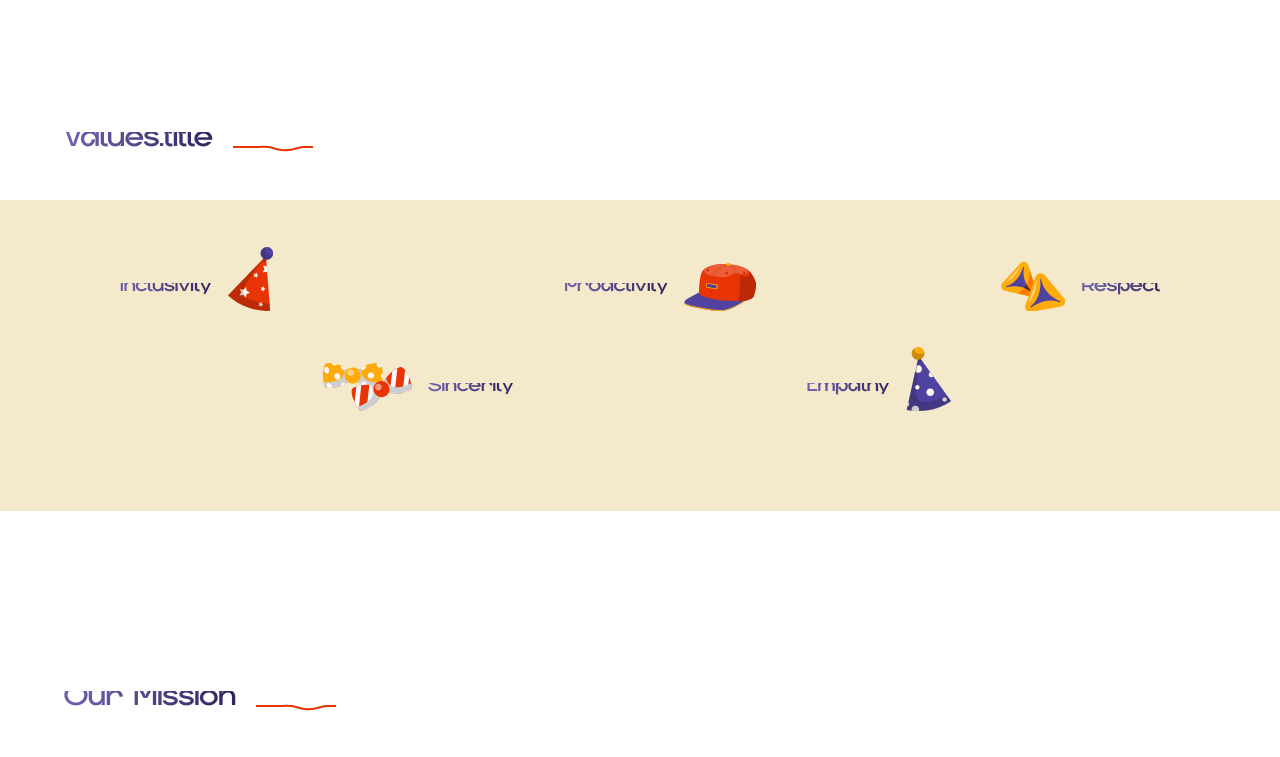
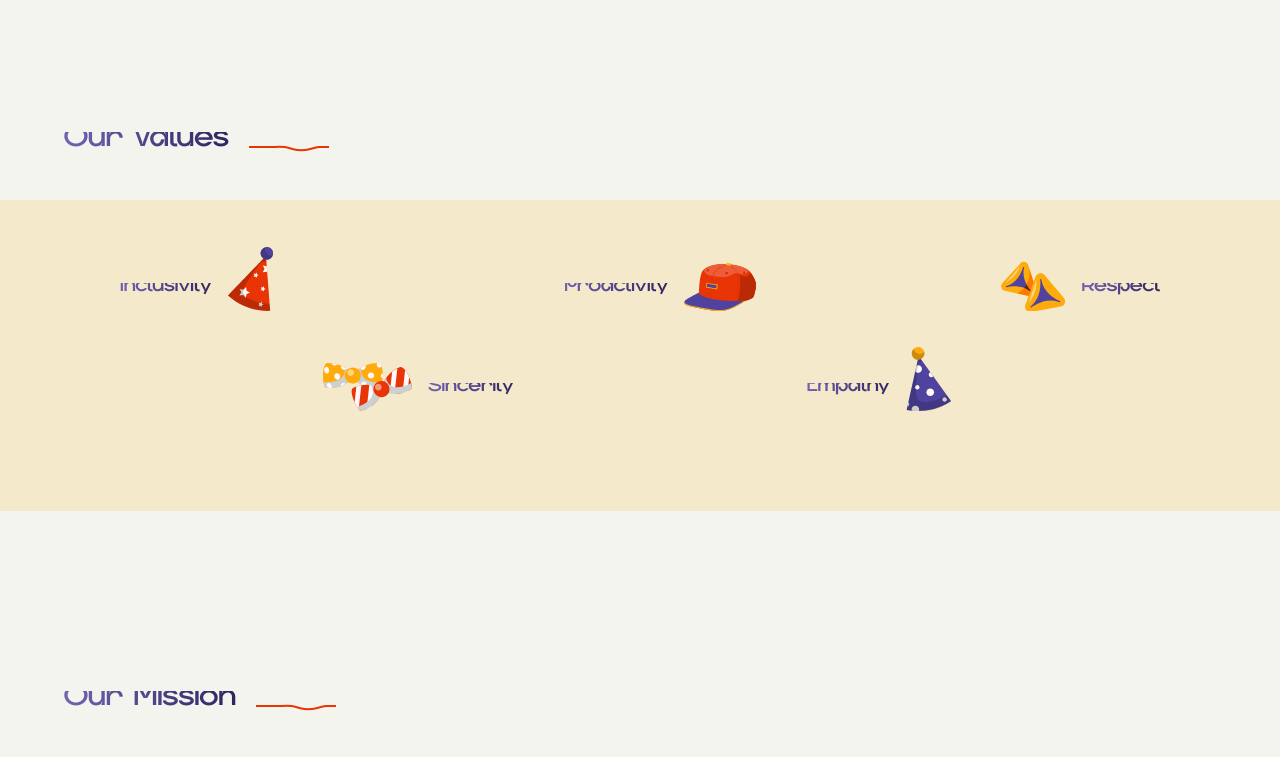
Before and after one commit to baza-trainee/boop, a Next.js app: page /en in a window 1280 px wide. Shown: the part 1320-2077 px from the top of the page. Built offline with nearby package versions, Linux system fonts and the light colour scheme; no server answers.

Commit message:
Fixed the problem with displaying Values title

```diff
--- a/messages/en.json
+++ b/messages/en.json
@@ -5,9 +5,10 @@
     "text": "We strive to ensure that every children's hospital in Ukraine becomes a place of joy and smiles for children who find themselves in difficult and crisis situations."
   },
   "Values": {
+    "title": "Our Values",
     "inclusivity": {
       "text": "Inclusivity",
-      "hoverText": " we value everyone, regardless of their circumstances, and do our best to make everyone feel important and needed"
+      "hoverText": "we value everyone, regardless of their circumstances, and do our best to make everyone feel important and needed"
     },
     "proactivity": {
       "text": "Proactivity",
--- a/messages/ua.json
+++ b/messages/ua.json
@@ -5,6 +5,7 @@
     "text": "Ми прагнемо, аби в кожній дитячій лікарні України було місце для радості і посмішок дітей, які опинилися в складних та кризових ситуаціях."
   },
   "Values": {
+    "title": "Наші цінності",
     "inclusivity": {
       "text": "Інклюзивність",
       "hoverText": "ми цінуємо кожного, незалежно від обставин,  і робимо все,  щоб кожен відчував себе важливим і потрібним"
--- a/src/components/main/main-page/MainPage.tsx
+++ b/src/components/main/main-page/MainPage.tsx
@@ -20,12 +20,14 @@ const MainPage = () => {
           className="-z-1 absolute -top-[100px] right-0"
         />
       </div>
+      <div className="bg-bgWhite">
         <Vision />
         <Values />
         <Mission />
         <Goals />
         <Counter />
         <PressAboutUs />
+      </div>
     </>
   );
 };
```
Lines whose indentation alone changed are shown as unchanged.
